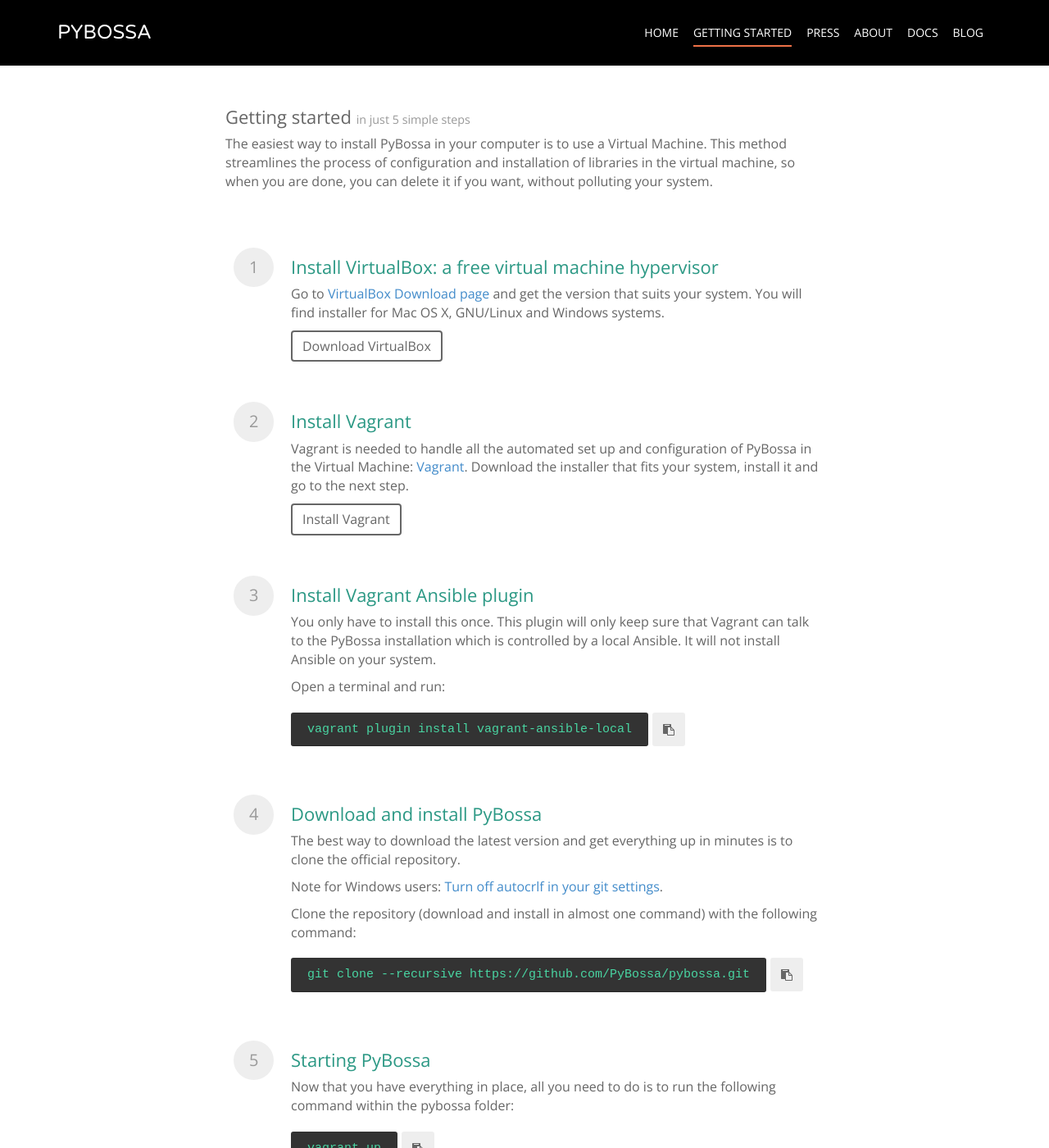
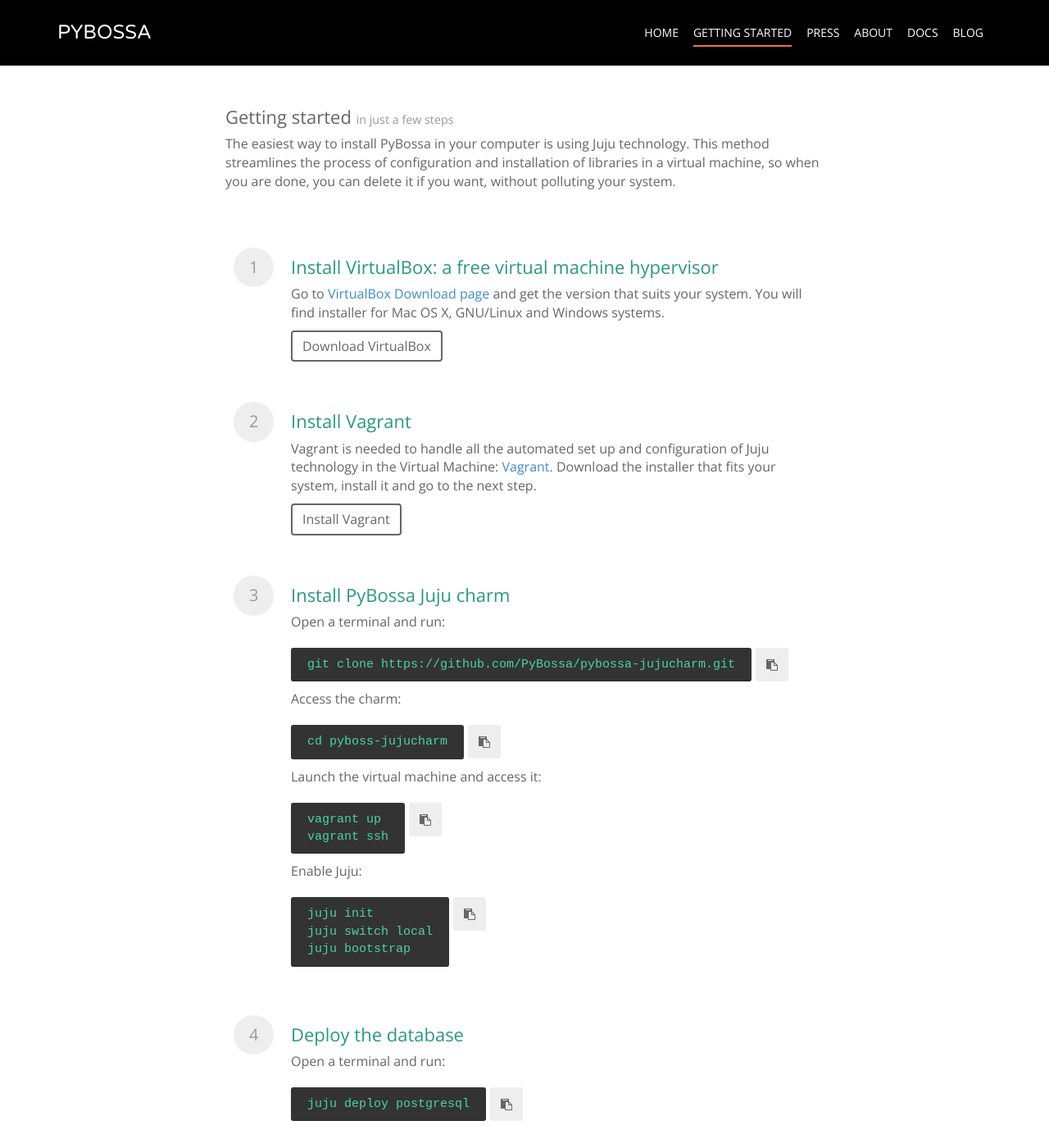
Before and after one commit to Scifabric/pybossa.github.io, a Jekyll site: the page built from getting-started/index.html, in a window 1280 px wide and 1400 px high. Shown: the whole window at 82% size. Built offline with Jekyll 4.4.1, drawn with Linux system fonts in a browser that asks for light colours; nearby versions of some CDN libraries; Markdown is read by kramdown in place of the engine named in the settings; some of the changed text lies outside the part shown.

Commit message:
Use Juju instead of Vagrant up.

```diff
--- a/getting-started/index.html
+++ b/getting-started/index.html
@@ -7,8 +7,8 @@
 
 <div class="container first-container content">
 	<div class="col-md-8 col-md-offset-2">
-		<h2>Getting started <small>in just 5 simple steps</small></h2>
-		<p>The easiest way to install PyBossa in your computer is to use a Virtual Machine. This method streamlines the process of configuration and installation of libraries in the virtual machine, so when you are done, you can delete it if you want, without polluting your system.</p>
+		<h2>Getting started <small>in just a few steps</small></h2>
+		<p>The easiest way to install PyBossa in your computer is using Juju technology. This method streamlines the process of configuration and installation of libraries in a virtual machine, so when you are done, you can delete it if you want, without polluting your system.</p>
 		<ol>
 			<li>
 				<h3>Install VirtualBox: a free virtual machine hypervisor</h3>
@@ -17,56 +17,96 @@
 			</li>
 			<li>
 				<h3>Install Vagrant</h3>
-				<p>Vagrant is needed to handle all the automated set up and configuration of PyBossa in the Virtual Machine: <a href="http://www.vagrantup.com/downloads.html">Vagrant</a>. Download the installer that fits your system, install it and go to the next step.</p>
+				<p>Vagrant is needed to handle all the automated set up and configuration of Juju technology in the Virtual Machine: <a href="http://www.vagrantup.com/downloads.html">Vagrant</a>. Download the installer that fits your system, install it and go to the next step.</p>
 				<a class="btn btn-default" target="_blank"  href="http://www.vagrantup.com/downloads.html">Install Vagrant</a>
 			</li>
 			<li>
-				<h3>Install Vagrant Ansible plugin</h3>
-				<p>You only have to install this once. This plugin will only keep sure that Vagrant can talk to the PyBossa installation which is controlled by a local Ansible. It will not install Ansible on your system.</p>
+				<h3>Install PyBossa Juju charm</h3>
 				<p>Open a terminal and run:</p>
 				<kbd>
 					<ul>
-						<li id="ansible-local" name="id">vagrant plugin install vagrant-ansible-local</li>
+						<li id="juju-charm" name="id">git clone https://github.com/PyBossa/pybossa-jujucharm.git</li>
 					</ul>
 				</kbd>
-				<a href="#" data-clipboard-target="ansible-local" class="copy-button"><i class="fa fa-clipboard"></i><span>Copy to clipboard</span></a>
+				<a href="#" data-clipboard-target="juju-charm" class="copy-button"><i class="fa fa-clipboard"></i><span>Copy to clipboard</span></a>
+				<p>Access the charm:</p>
+				<kbd>
+					<ul>
+						<li id="juju-charm-2" name="id">cd pyboss-jujucharm</li>
+					</ul>
+				</kbd>
+				<a href="#" data-clipboard-target="juju-charm-2" class="copy-button"><i class="fa fa-clipboard"></i><span>Copy to clipboard</span></a>
+				<p>Launch the virtual machine and access it:</p>
+				<kbd>
+					<ul>
+						<li id="juju-charm-3" name="id">vagrant up</li>
+						<li id="juju-charm-3" name="id">vagrant ssh</li>
+					</ul>
+				</kbd>
+				<a href="#" data-clipboard-target="juju-charm-3" class="copy-button"><i class="fa fa-clipboard"></i><span>Copy to clipboard</span></a>
+				<p>Enable Juju:</p>
+				<kbd>
+					<ul>
+						<li id="juju-charm-4" name="id">juju init</li>
+						<li id="juju-charm-4" name="id">juju switch local</li>
+						<li id="juju-charm-4" name="id">juju bootstrap</li>
+					</ul>
+				</kbd>
+				<a href="#" data-clipboard-target="juju-charm-4" class="copy-button"><i class="fa fa-clipboard"></i><span>Copy to clipboard</span></a>
 			</li>
 			<li>
-				<h3>Download and install PyBossa</h3>
-				<p>The best way to download the latest version and get everything up in minutes is to clone the official repository.</p>
-				<p>Note for Windows users: <a href="https://help.github.com/articles/dealing-with-line-endings#platform-windows">Turn off autocrlf in your git settings</a>.</p>
-				<p>Clone the repository (download and install in almost one command) with the following command:</p>
+				<h3>Deploy the database</h3>
+				<p>Open a terminal and run:</p>
 				<kbd>
 					<ul>
-						<li id="git" name="id">git clone --recursive https://github.com/PyBossa/pybossa.git</li>
+						<li id="juju-postgresql" name="id">juju deploy postgresql</li>
 					</ul>
 				</kbd>
-				<a href="#" data-clipboard-target="git" class="copy-button"><i class="fa fa-clipboard"></i><span>Copy to clipboard</span></a>
+				<a href="#" data-clipboard-target="juju-postgresql" class="copy-button"><i class="fa fa-clipboard"></i><span>Copy to clipboard</span></a>
 			</li>
 			<li>
-				<h3>Starting PyBossa</h3>
-				<p>Now that you have everything in place, all you need to do is to run the following command within the pybossa folder:</p>
+				<h3>Deploy PyBossa</h3>
+				<p>Open a terminal and run:</p>
 				<kbd>
 					<ul>
-						<li id="vagrant" name="vagrant">vagrant up</li>
+						<li id="juju-pybossa" name="id">juju git-deploy github.com/PyBossa/pybossa-jujucharm</li>
 					</ul>
 				</kbd>
-				<a class="copy-button" href="#" data-clipboard-target="vagrant"><i class="fa fa-clipboard"></i><span>Copy to clipboard</span></a>
-				<p>This will create a virtual machine for you, install all the dependencies, and make a PyBossa server ready for you.</p>
-				<p>Once the process is done, you will only need to start the server. Run the following commands: </p>
+				<a href="#" data-clipboard-target="juju-pybossa" class="copy-button"><i class="fa fa-clipboard"></i><span>Copy to clipboard</span></a>
+				<p>Connect the databse with PyBossa:</p>
 				<kbd>
 					<ul>
-						<li>vagrant ssh</li>
-						<li>python run.py</li>
+                        <li id="juju-pybossa-connect" name="id">juju add-relation pybossa postgresql:db-main</li>
 					</ul>
 				</kbd>
-				<a href="#" class="copy-button" data-clipboard-text="vagrant ssh\n python run.py\n"><i class="fa fa-clipboard"></i><span>Copy to clipboard</span></a>
-				<p>In your web browser, open a tab with the following URL: <a href="http://127.0.0.1:5000">http://127.0.0.1:5000</a> and enjoy!</p>
+				<a href="#" data-clipboard-target="juju-pybossa-connect" class="copy-button"><i class="fa fa-clipboard"></i><span>Copy to clipboard</span></a>
+			</li>
+			<li>
+				<h3>Export PyBossa port</h3>
+				<p>In order to have access to the PyBossa server within the virtual machine, you have to open its port.</p>
+				<p>Open a terminal and run:</p>
+				<kbd>
+					<ul>
+						<li id="juju-status" name="id">juju-status</li>
+					</ul>
+				</kbd>
+				<a href="#" data-clipboard-target="juju-status" class="copy-button"><i class="fa fa-clipboard"></i><span>Copy to clipboard</span></a>
+                <p>That command will give you the IP where the PyBossa server is listening. Copy it and pass it to the following command:</p>
+				<kbd>
+					<ul>
+						<li id="juju-nat" name="id">sudo ./natpybossa.sh IP</li>
+					</ul>
+				</kbd>
+				<a href="#" data-clipboard-target="juju-nat" class="copy-button"><i class="fa fa-clipboard"></i><span>Copy to clipboard</span></a>
+			</li>
+			<li>
+				<h3>Testing PyBossa</h3>
+				<p>In your web browser, open a tab with the following URL: <a href="http://127.0.0.1:7000">http://127.0.0.1:7000</a> and enjoy!</p>
 			</li>
 		</ol>
 		<div class="support">
 			<h3>Need help?</h3>
-			<p>If you need help in setting up your server, please check the official <a href="http://docs.pybossa.com/en/latest/vagrant_pybossa.html#setting-up-pybossa-with-vagrant">PyBossa Vagrant documentation</a>, <a href="http://docs.pybossa.com">PyBossa documentation</a> or send us an e-mail to <a href="mailto:info@pybossa.com">info@pybossa.com</a>.</p>
+			<p>If you need help in setting up your server, please check the official <a href="http://docs.pybossa.com/en/latest/juju_pybossa.html">PyBossa Juju documentation</a>, <a href="http://docs.pybossa.com">PyBossa documentation</a> or send us an e-mail to <a href="mailto:info@pybossa.com">info@pybossa.com</a>.</p>
 		</div>
 	</div>
 </div> <!-- /container -->
```
